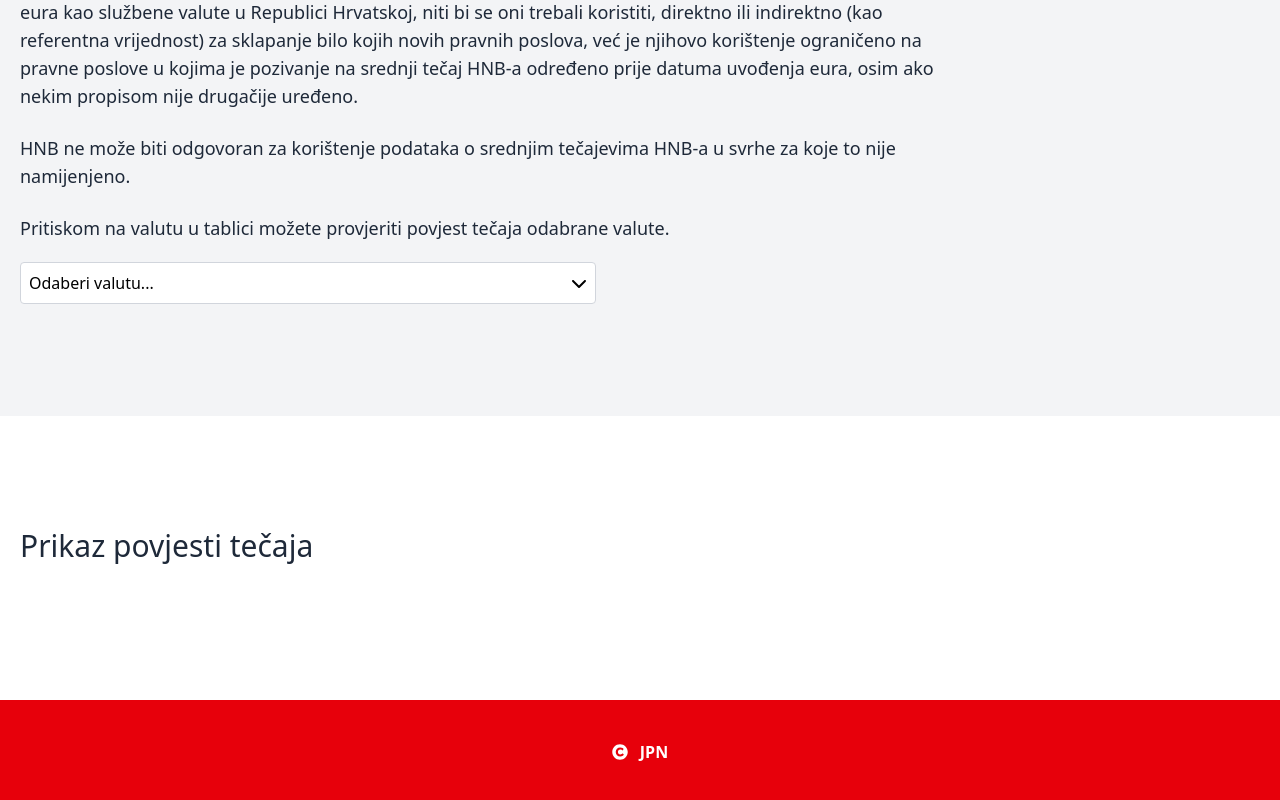
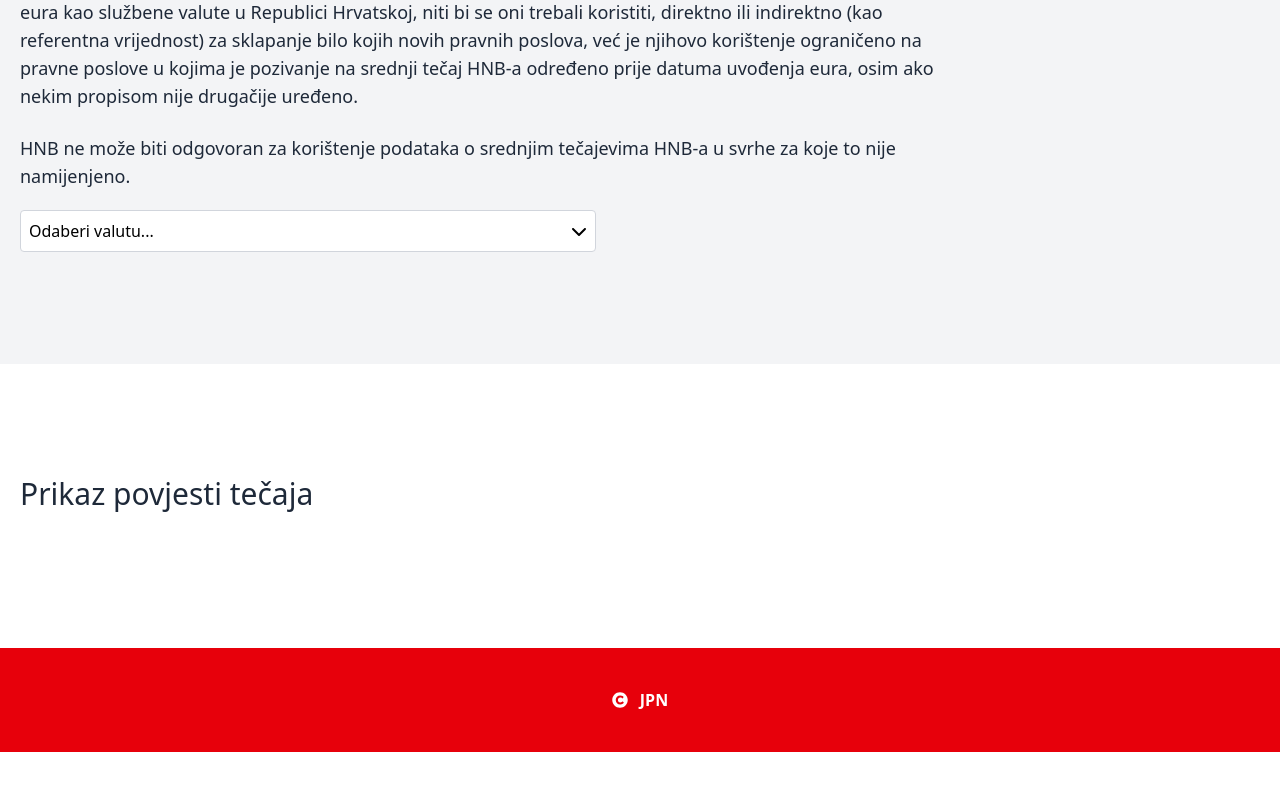
Before and after one commit to Zack1808/hnb_exchange_rate_lists, a React (Vite) app: page /povijest in a window 1280 px wide. Shown: the part 815-1615 px from the top of the page. After the commit the page ends 1567 px from the top, so only its background shows below. Built offline with nearby package versions, Linux system fonts and the light colour scheme.

Commit message:
feat(select): add disabled state support

```diff
--- a/src/components/common/Select.tsx
+++ b/src/components/common/Select.tsx
@@ -35,6 +35,7 @@ const Select: React.FC<SelectProps<string>> = ({
       <button
         type="button"
         ref={selectRef}
+        disabled={disabled}
         onClick={() => {
           setSelectOpen((prevState) => !prevState);
         }}
--- a/src/pages/ExchangeHistory.tsx
+++ b/src/pages/ExchangeHistory.tsx
@@ -10,7 +10,6 @@ const NOTES = [
   'Srednji tečajevi za euro u odnosu na druge valute koji su objavljeni u tečajnoj listi HNB-a imaju za cilj pružiti informaciju o tečaju eura u odnosu na druge valute u specifičnom vremenskom razdoblju na datum objave tečajne liste i kao takvi se mogu koristiti isključivo u svrhe predviđene odredbom članka 17. stavka 2. Zakona o uvođenju eura kao službene valute u Republici Hrvatskoj <strong>("Narodne novine" broj 57/2022 i 88/2022).</strong>',
   "Srednji tečajevi HNB-a nisu namijenjeni za korištenje u pravnim poslovima koji su nastali nakon uvođenja eura kao službene valute u Republici Hrvatskoj, niti bi se oni trebali koristiti, direktno ili indirektno (kao referentna vrijednost) za sklapanje bilo kojih novih pravnih poslova, već je njihovo korištenje ograničeno na pravne poslove u kojima je pozivanje na srednji tečaj HNB-a određeno prije datuma uvođenja eura, osim ako nekim propisom nije drugačije uređeno.",
   "HNB ne može biti odgovoran za korištenje podataka o srednjim tečajevima HNB-a u svrhe za koje to nije namijenjeno.",
-  "Pritiskom na valutu u tablici možete provjeriti povjest tečaja odabrane valute.",
 ] as string[];
 
 const CURRENCIES = [
```
